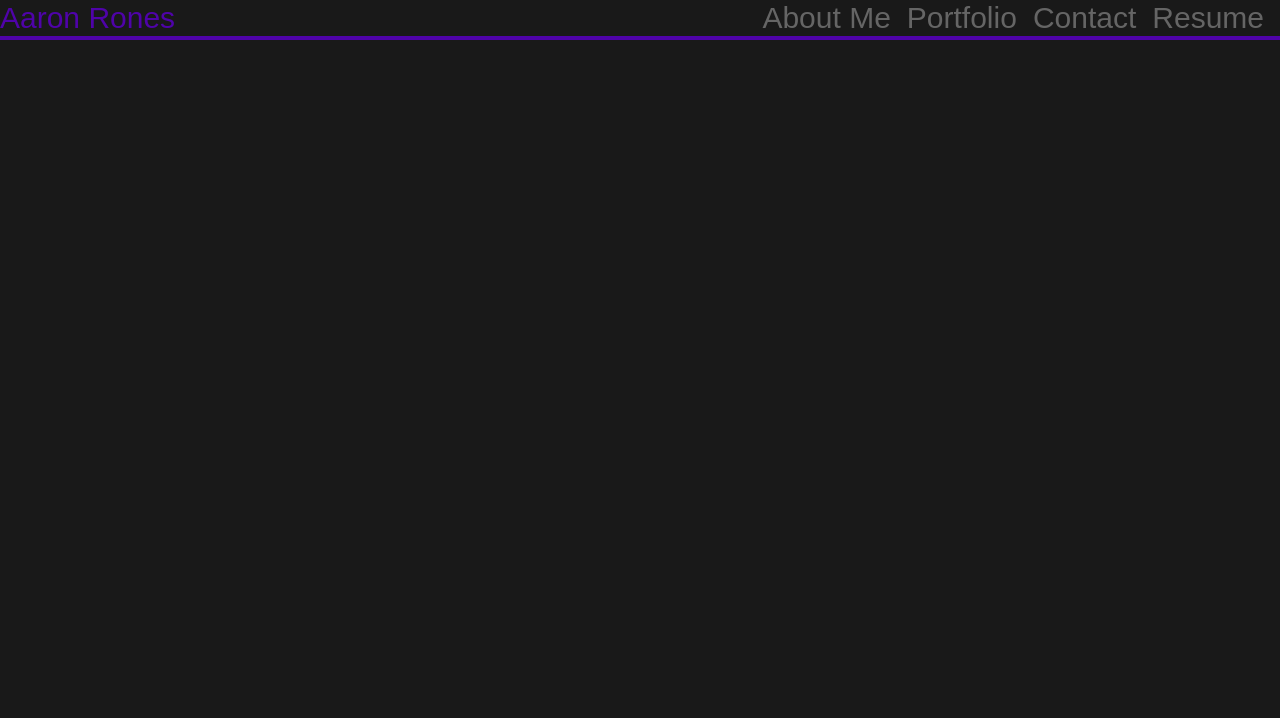
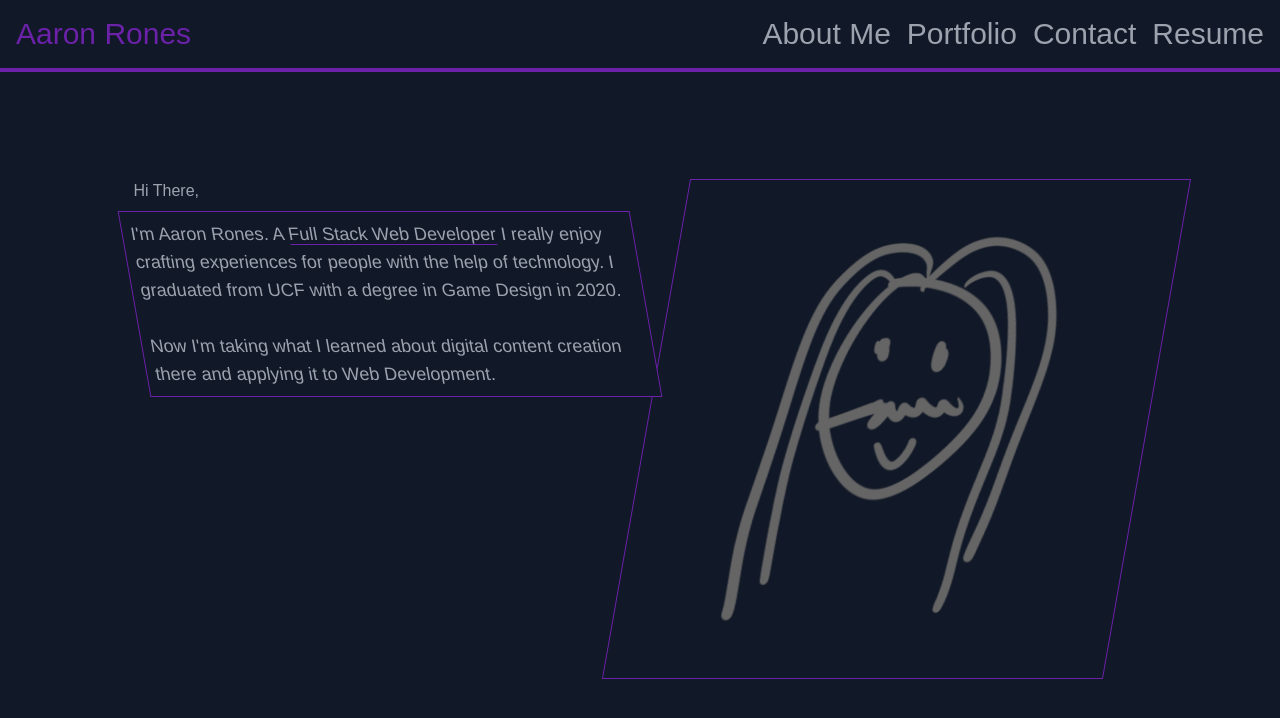
Before and after one commit to beimy/react-port, a React (Create React App) app: page / in a window 1280 px wide. Shown: the top 718 px of the page. Built offline with nearby package versions, Linux system fonts and the light colour scheme; a web font is replaced by a local one.

Commit message:
about page is looking good on web

```diff
--- a/src/App.js
+++ b/src/App.js
@@ -60,7 +60,7 @@ function App() {
           setContactSelected={setContactSelected}
         ></Nav>
 
-        {/* <About /> */}
+        <About />
 
 
         {/* <Footer
--- a/src/components/About/index.js
+++ b/src/components/About/index.js
@@ -7,18 +7,18 @@ function About(props) {
     } = props;
 
     return(
-        <section className='container flex justify-center pt-36 pb-80'>
-            <div className='flex flex-wrap columns-1 relative'>
-                <h3 className='w-[60%] pl-2  text-xl'>Hi There,</h3>
-                <p className='p-2 max-w-xl skewed-border-left h-auto bg-off-black'>I'm Aaron Rones. A <a
+        <section className='flex justify-center pt-1/12 pb-80 mx-1/12 max-h-min'>
+            <div className='flex flex-col max-h-min max-w-lg columns-1 justify-center z-10'>
+                <h3 className='inline-block max-h-1/12 mb-2'>Hi There,</h3>
+                <p className='p-2 skewed-border-left bg-gray-900 min-h-min'>I'm Aaron Rones. A <a
                     onClick={() => {setCurrentSection('Portfolio'); setContactSelected(false);}}
-                    className='border-b border-popping-purp'>Full Stack Web Developer</a> I really enjoy crafting experiences for people with the help of technology. I graduated from UCF with a degree in Game Design in 2020. <br/>
-                    <br />Now I'm taking what I learned about digital content creation there and applying it to Web Development
+                    className='border-b border-purple-800'>Full Stack Web Developer</a> I really enjoy crafting experiences for people with the help of technology. I graduated from UCF with a degree in Game Design in 2020. <br/>
+                    <br />Now I'm taking what I learned about digital content creation there and applying it to Web Development.
                 </p>
             </div>
-            {/* <div className='relative'>
-                <img className='max-h-[450px] p-2 skewed-border-right' src={require(`../../assets/hand-drawn-portait.png`)}/>
-            </div> */}
+            <div className='relative'>
+                <img className='max-h-[500px] p-8 skewed-border-right' src={require(`../../assets/favicon.png`)}/>
+            </div>
         </section>
     )
 }
--- a/src/components/Menu/index.js
+++ b/src/components/Menu/index.js
@@ -8,6 +8,10 @@ const Menu = (props) => {
         menuOpen
     } = props;
 
+    function setSection(section) {
+        setCurrentSection(section);
+    }
+
     return (
         <nav className={`${menuOpen ? 'translate-x-[0]' : 'hidden translate-x-[200%]'}
                          max-w-full
@@ -15,10 +19,10 @@ const Menu = (props) => {
                         flex flex-col justify-center h-screen
                         text-right p-2 absolute top-0 right-0 z-20 bg-more-grey`}
                         >
-            <button className='mobile-nav-btn'>About Me</button>
-            <button className='mobile-nav-btn'>Portfolio</button>
-            <button className='mobile-nav-btn'>Contact</button>
-            <button className='mobile-nav-btn'>Resume</button>
+            <button className='mobile-nav-btn' onClick={() => {setCurrentSection('About')}}>About Me</button>
+            <button className='mobile-nav-btn' onClick={() => {setCurrentSection('Portfolio')}}>Portfolio</button>
+            <button className='mobile-nav-btn' onClick={() => {setCurrentSection('Contact')}}>Contact</button>
+            <button className='mobile-nav-btn' onClick={() => {setCurrentSection('Resume')}}>Resume</button>
         </nav>
     )
 }
--- a/src/components/Nav/index.js
+++ b/src/components/Nav/index.js
@@ -15,31 +15,31 @@ function Nav(props) {
 
 
     return(
-        <header className="flex border-b-4 border-popping-purp max-w-full overflow-hidden">
+        <header className="flex border-b-4 p-4 border-purple-800 max-w-full overflow-hidden">
             <nav className="flex-wrap max-w-full w-full">
                 <a className="space-y-2" data-testid='link' href="/react-port/">
-                    <span className="text-popping-purp text-3xl" data-testid='home' onClick={() => setContactSelected(false)}>Aaron Rones</span>
+                    <span className="text-purple-800 text-3xl" data-testid='home' onClick={() => setCurrentSection('About')}>Aaron Rones</span>
                 </a>
                 {/* Web Navbar */}
-                <div className="hidden md:flex align-middle float-right pr-4">
+                <div className="hidden md:flex align-middle float-right pr-">
                     <ul className="flex flex-wrap justify-end align-middle align">
                         <li className={`mx-2 ${currentSection === 'About' && 'navActive'}`}>
-                            <a className=" text-3xl" data-testid="about" onClick={() => {setCurrentSection('About'); setContactSelected(false)}}>
+                            <a className=" text-3xl" data-testid="about" onClick={() => {setCurrentSection('About');}}>
                                 About Me
                             </a>
                         </li>
                         <li className={`mx-2 ${currentSection === 'Portfolio' && 'navActive'}`}>
-                            <a className=" text-3xl" data-testid="about" onClick={() => {setCurrentSection('Portfolio'); setContactSelected(false);}}>
+                            <a className=" text-3xl" data-testid="about" onClick={() => {setCurrentSection('Portfolio');}}>
                                 Portfolio
                             </a>
                         </li>
                         <li className={`mx-2 ${contactSelected && 'navActive'}`}>
-                            <a className=" text-3xl" data-testid="about" href="#contact" onClick={() => {setContactSelected(true); setCurrentSection('Contact');}}>
+                            <a className=" text-3xl" data-testid="about" href="#contact" onClick={() => {setCurrentSection('Contact');}}>
                                 Contact
                             </a>
                         </li>
                         <li className={`ml-2 ${currentSection === 'Resume' && 'navActive'}`}>
-                            <a className=" text-3xl" data-testid="about" onClick={() => {setCurrentSection('Resume'); setContactSelected(false);}}>
+                            <a className=" text-3xl" data-testid="about" onClick={() => {setCurrentSection('Resume');}}>
                                 Resume
                             </a>
                         </li>
@@ -53,9 +53,9 @@ function Nav(props) {
                         menuOpen={menuOpen}
                     />}
                     <button className="space-y-2 z-50 relative" onClick={() => {menuOpen ? setMenuOpen(false) : setMenuOpen(true)}}>
-                        <span className="block w-8 h-0.5 bg-gray-600 animate-pulse"></span>
-                        <span className="block w-8 h-0.5 bg-gray-600 animate-pulse"></span>
-                        <span className="block w-8 h-0.5 bg-gray-600 animate-pulse"></span>
+                        <span className="block w-8 h-0.5 bg-gray-400"></span>
+                        <span className="block w-8 h-0.5 bg-gray-400"></span>
+                        <span className="block w-8 h-0.5 bg-gray-400"></span>
                     </button>
                 </div>
 
--- a/src/index.css
+++ b/src/index.css
@@ -9,7 +9,7 @@
     }
 
     html, body {
-        @apply bg-off-black text-good-grey m-0 p-0 overflow-hidden
+        @apply bg-gray-900 text-gray-400 m-0 p-0 overflow-hidden
 
     }
 
@@ -24,11 +24,15 @@
     a:hover {
         @apply text-purple-800
     }
+
+    p {
+        @apply text-sm md:text-lg
+    }
 }
 
 @layer components {
     .contact-input {
-        @apply h-[50px] bg-good-grey text-base border border-purple-800 px-5 w-full m-1
+        @apply h-[50px] bg-gray-400 text-base border border-purple-800 px-5 w-full m-1
     }
 
     .contact-li {
@@ -44,7 +48,7 @@
         -moz-transform: skewX(-10deg);
         -ms-transform: skewX(-10deg);
         transform: skewX(-10deg);
-        @apply border-popping-purp border
+        @apply border-purple-800 border
     }
 
     .skewed-border-left {
@@ -52,14 +56,14 @@
         -moz-transform: skewX(10deg);
         -ms-transform: skewX(10deg);
         transform: skewX(10deg);
-        @apply border-popping-purp border
+        @apply border-purple-800 border
     }
 
     .navActive {
-        @apply border-popping-purp
+        @apply border-purple-800
     }
 
     .mobile-nav-btn {
-        @apply text-4xl uppercase pl-8 pb-4 font-bold
+        @apply text-4xl uppercase px-2 pb-4 font-bold
     }
 }
```
Also changed, not shown: src/assets/favicon.png (added).
